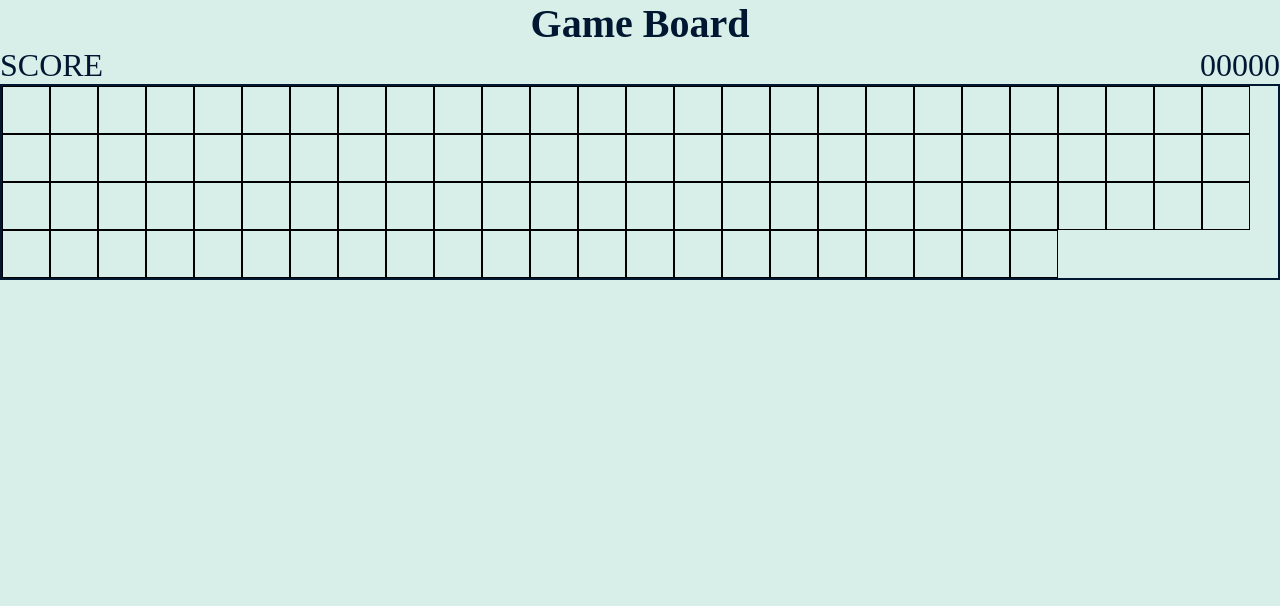
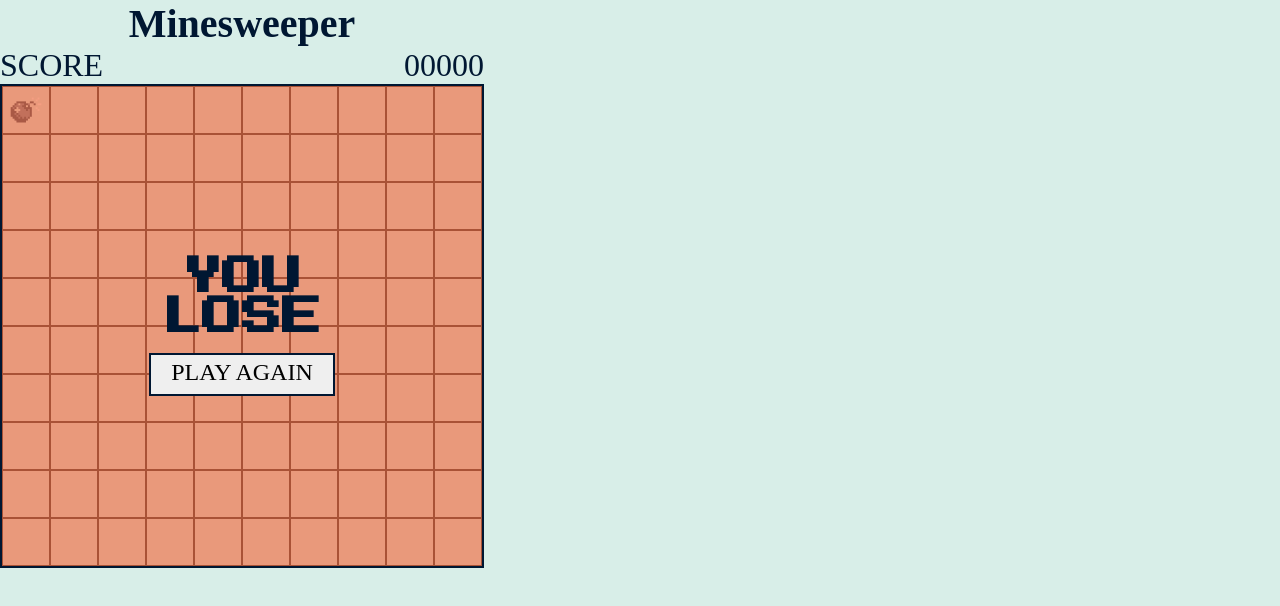
Before and after one commit to andyyu1104/MinesweeperHTML, a plain HTML site: page index.html in a window 1280 px wide. Both pictures are taken after a click on the element 26 px from the left and 110 px from the top of the page. Drawn offline with Linux system fonts and the light colour scheme; a web font is replaced by a local one.

Commit message:
finished day 2 tutorial

```diff
--- a/index.html
+++ b/index.html
@@ -4,7 +4,7 @@
 <head>
     <meta charset="UTF-8">
     <meta name="viewport" content="width=device-width, initial-scale=1.0">
-    <title>Game Board</title>
+    <title>Minesweeper</title>
 
     <!-- Fonts -->
     <link rel="preconnect" href="https://fonts.googleapis.com">
@@ -14,129 +14,34 @@
 
     <!-- Stylesheet -->
     <link href="style.css" rel="stylesheet">
+
+    <!-- Don't put script here, it will cause querySelector bugs as the variable defined with querySelector would be null-->
 </head>
 
 <body>
     <div class="
     game-container">
         <header class="game-panel">
-            <h1>Game Board</h1>
+            <h1>Minesweeper</h1>
             <div class="score">
-                <span>SCORE</span>
-                <span>00000</span>
+                <span class="score-label">SCORE</span>
+                <span class="score-counter">00000</span>
             </div>
         </header>
         <main class="game-board">
-            <div class="grid">
-                <div class="cell"></div>
-                <div class="cell"></div>
-                <div class="cell"></div>
-                <div class="cell"></div>
-                <div class="cell"></div>
-                <div class="cell"></div>
-                <div class="cell"></div>
-                <div class="cell"></div>
-                <div class="cell"></div>
-                <div class="cell"></div>
-                <div class="cell"></div>
-                <div class="cell"></div>
-                <div class="cell"></div>
-                <div class="cell"></div>
-                <div class="cell"></div>
-                <div class="cell"></div>
-                <div class="cell"></div>
-                <div class="cell"></div>
-                <div class="cell"></div>
-                <div class="cell"></div>
-                <div class="cell"></div>
-                <div class="cell"></div>
-                <div class="cell"></div>
-                <div class="cell"></div>
-                <div class="cell"></div>
-                <div class="cell"></div>
-                <div class="cell"></div>
-                <div class="cell"></div>
-                <div class="cell"></div>
-                <div class="cell"></div>
-                <div class="cell"></div>
-                <div class="cell"></div>
-                <div class="cell"></div>
-                <div class="cell"></div>
-                <div class="cell"></div>
-                <div class="cell"></div>
-                <div class="cell"></div>
-                <div class="cell"></div>
-                <div class="cell"></div>
-                <div class="cell"></div>
-                <div class="cell"></div>
-                <div class="cell"></div>
-                <div class="cell"></div>
-                <div class="cell"></div>
-                <div class="cell"></div>
-                <div class="cell"></div>
-                <div class="cell"></div>
-                <div class="cell"></div>
-                <div class="cell"></div>
-                <div class="cell"></div>
-                <div class="cell"></div>
-                <div class="cell"></div>
-                <div class="cell"></div>
-                <div class="cell"></div>
-                <div class="cell"></div>
-                <div class="cell"></div>
-                <div class="cell"></div>
-                <div class="cell"></div>
-                <div class="cell"></div>
-                <div class="cell"></div>
-                <div class="cell"></div>
-                <div class="cell"></div>
-                <div class="cell"></div>
-                <div class="cell"></div>
-                <div class="cell"></div>
-                <div class="cell"></div>
-                <div class="cell"></div>
-                <div class="cell"></div>
-                <div class="cell"></div>
-                <div class="cell"></div>
-                <div class="cell"></div>
-                <div class="cell"></div>
-                <div class="cell"></div>
-                <div class="cell"></div>
-                <div class="cell"></div>
-                <div class="cell"></div>
-                <div class="cell"></div>
-                <div class="cell"></div>
-                <div class="cell"></div>
-                <div class="cell"></div>
-                <div class="cell"></div>
-                <div class="cell"></div>
-                <div class="cell"></div>
-                <div class="cell"></div>
-                <div class="cell"></div>
-                <div class="cell"></div>
-                <div class="cell"></div>
-                <div class="cell"></div>
-                <div class="cell"></div>
-                <div class="cell"></div>
-                <div class="cell"></div>
-                <div class="cell"></div>
-                <div class="cell"></div>
-                <div class="cell"></div>
-                <div class="cell"></div>
-                <div class="cell"></div>
-                <div class="cell"></div>
-                <div class="cell"></div>
-                <div class="cell"></div>
-                <div class="cell"></div>
-            </div>
+            <div class="grid"></div>
+
             <div class="end-game-screen hidden">
                 <!-- applying two classes: c1 c2-->
                 <h2 class="end-game-text">Game<br />Over</h2>
-                <button class="btn">Play again</button>
+                <button class="btn play-again">Play again</button>
             </div>
 
         </main>
     </div>
+    <!-- Reminder: put script below to avoid querySelector bug as mention above in line 18-->
+    <!-- Script -->
+    <script src="./script.js"></script>
 </body>
 
 </html>
--- /dev/null
+++ b/script.js
@@ -0,0 +1,73 @@
+//querySelector get the first element in the document
+const scoreCounter = document.querySelector('.score-counter');
+const grid = document.querySelector('.grid');
+const endGameScreen = document.querySelector('.end-game-screen');
+const endGameText = document.querySelector('.end-game-text');
+const playAgainButton = document.querySelector('.play-again');
+
+
+//Game states
+const totalCells = 100;
+const totalBombs = 3;
+const maxScore = 5;
+const bombsList = [];
+
+let score = 0;
+
+function updateScore() {
+    score++;
+    scoreCounter.innerText = score.toString().padStart(5, '0');//padStart 5 digits starting with 0
+
+    if (score === maxScore) {
+        endGame(true);
+    }
+}
+
+//a loop for generating every cells
+for (let i = 1; i <= 100; i++) {
+    const cell = document.createElement('div');// cell = <div></div>
+    cell.classList.add('cell');//cell = <div class="cell"></div>
+
+    cell.addEventListener('click', function () {
+        //console.log(`You clicked on cell number ${i}`);// Testing // ` ${i}` we can use the i variable.
+
+        if (bombsList.includes(i)) {
+            cell.classList.add('cell-bomb');
+            endGame(false);
+        } else if (!cell.classList.contains('cell-clicked')) {
+            cell.classList.add('cell-clicked');
+            updateScore();
+        }
+
+    })
+
+    grid.appendChild(cell);
+}
+
+while (bombsList.length < totalBombs) {
+    //Generate a random number between 1 and 100, inclusive
+    const randomNumber = Math.floor(Math.random() * totalCells) + 1; //the +1 is for the case of random() giving zero.
+
+    if (!bombsList.includes(randomNumber)) {
+        bombsList.push(randomNumber);
+    }
+
+}
+
+function endGame(isVictory) {
+    if (isVictory) {
+        endGameText.innerHTML = 'YOU<br />WON';
+        endGameScreen.classList.add('win');
+    } else {
+        endGameText.innerHTML = 'YOU<br />LOSE';
+        endGameScreen.classList.add('lose');
+    }
+
+
+
+    endGameScreen.classList.remove('hidden');
+}
+
+playAgainButton.addEventListener('click', function () {
+    window.location.reload();
+})
--- a/style.css
+++ b/style.css
@@ -13,6 +13,7 @@ body {
 
 .game-container {
     /*background-color: yellow;*/
+    width: 484px;
 }
 
 .game-panel {}
@@ -37,6 +38,7 @@ h1 {
 .grid {
     display: flex;
     flex-wrap: wrap;
+    flex-direction: row;
 }
 
 .cell {
@@ -84,3 +86,14 @@ h1 {
 .hidden {
     display: none;
 }
+
+.cell-clicked {
+    background-color: rgb(157, 197, 199);
+    cursor: not-allowed;
+}
+
+.cell-bomb {
+    background-image: url('./images/bomb.png');
+    background-size: contain;
+    background-position: center;
+}
```
Also changed, not shown: images/bomb.png (added).
